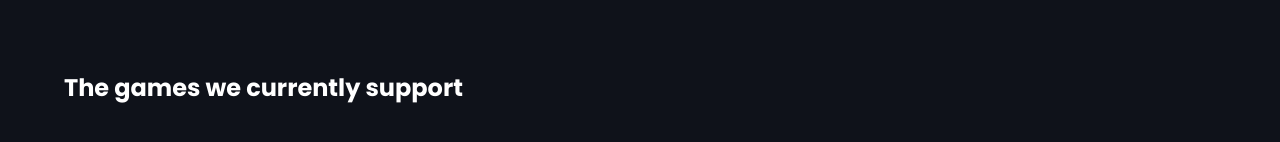
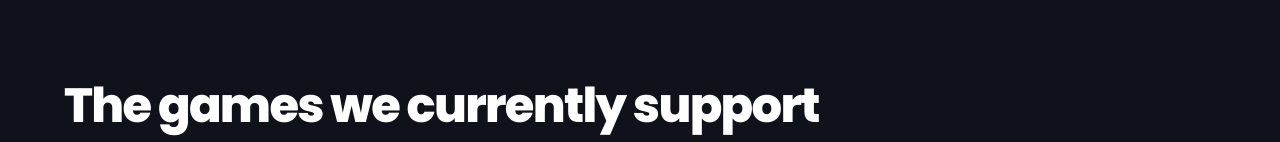
Before and after one commit to 39strife/ssnatcher-front, a Next.js app: page / in a window 1280 px wide. Shown: the part 810-952 px from the top of the page. Built offline with nearby package versions, Linux system fonts and the light colour scheme.

Commit message:
snatch front profile changes and typo

```diff
--- a/styles/_typo.scss
+++ b/styles/_typo.scss
@@ -17,6 +17,18 @@ h1 {
   }
   letter-spacing: -0.035em;
 }
+h2 {
+  font-style: normal;
+  font-weight: 800;
+  font-size: 48px;
+  line-height: 150%;
+  /* identical to box height */
+  @include for-phone {
+    font-size: 28px;
+    letter-spacing: -0.03em;
+  }
+  letter-spacing: -0.035em;
+}
 
 p {
   font-family: Poppins;
```
Also changed, not shown: pages/profile/[slug].jsx (+27 -2 lines).
